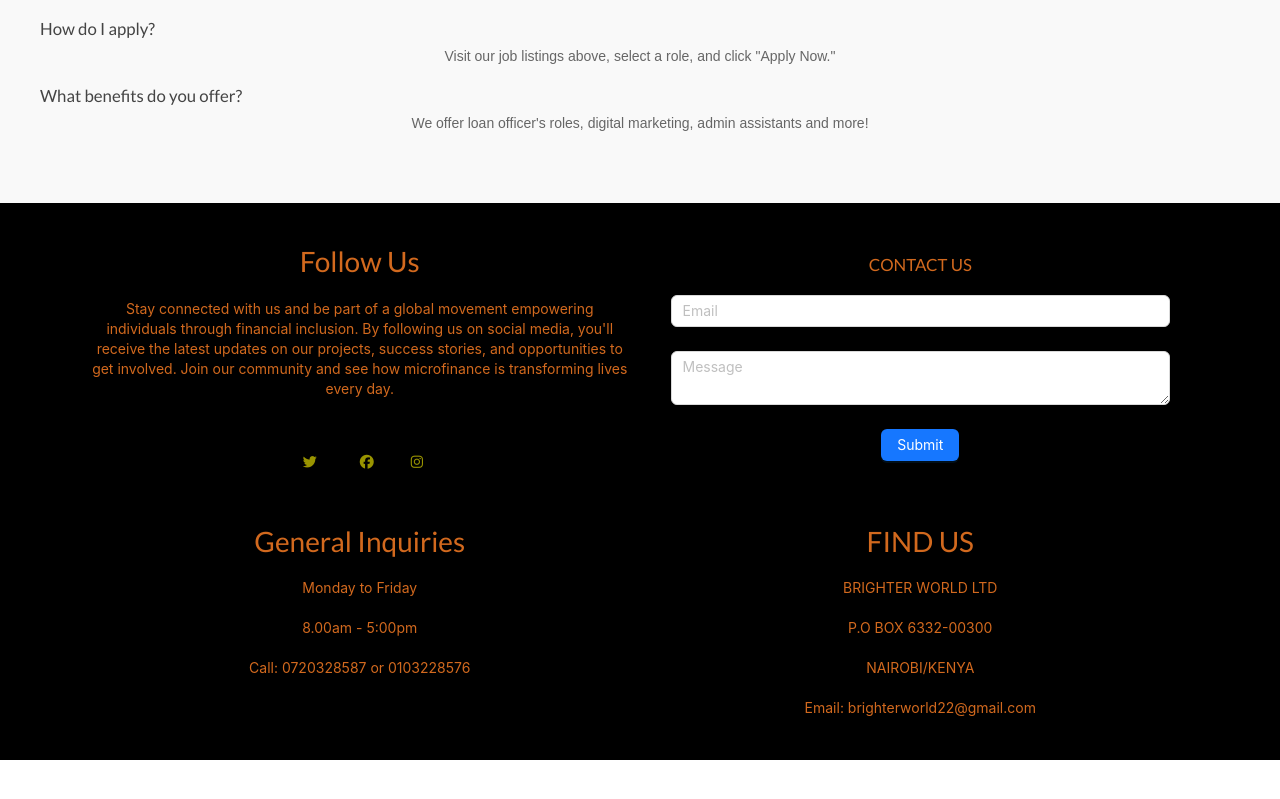
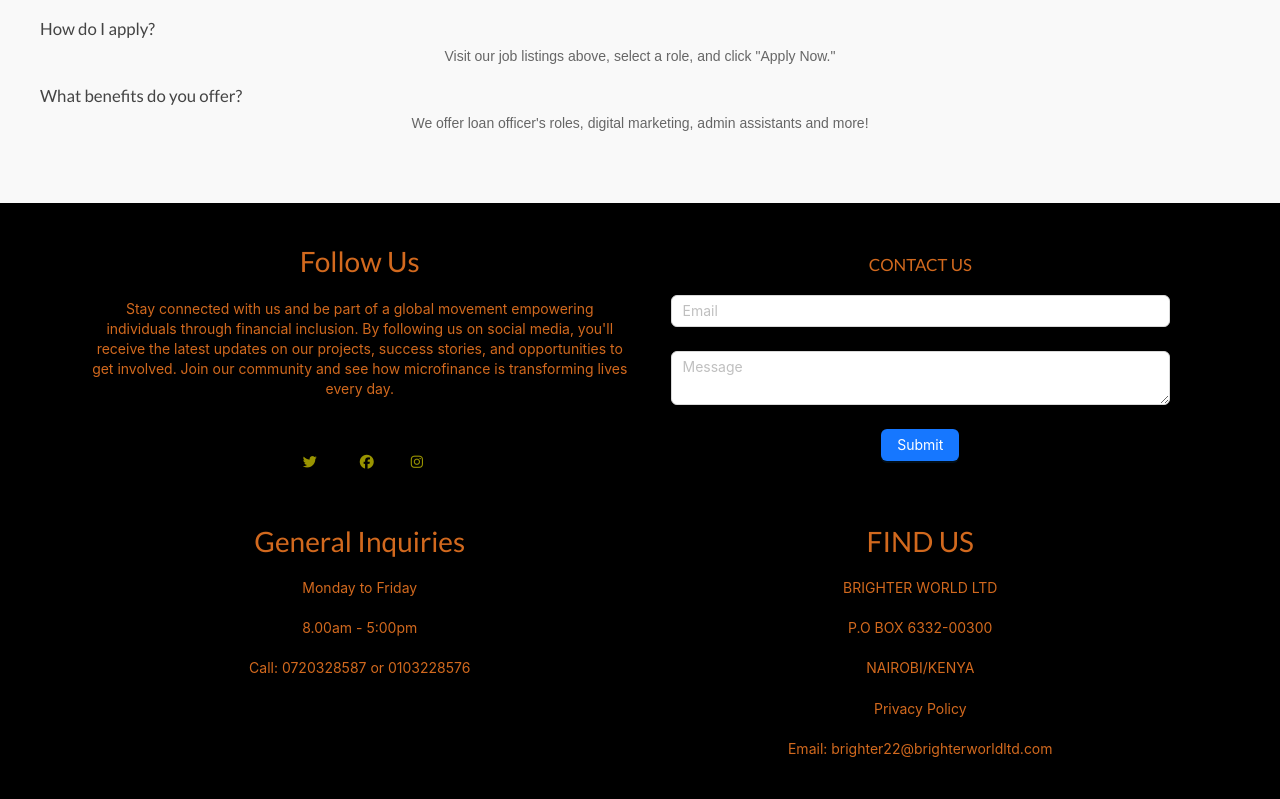
Before and after one commit to Giddy14hs/FIFA, a React (Create React App) app in the folder client/: page /careers in a window 1280 px wide. Shown: the part 844-1643 px from the top of the page. Before the commit the page ends 1604 px from the top, so only its background shows below. Built offline with nearby package versions, Linux system fonts and the light colour scheme; no server answers.

Commit message:
privacy+policy

```diff
--- a/client/src/components/footer/footer.css
+++ b/client/src/components/footer/footer.css
@@ -47,3 +47,11 @@
 #footer{
   width: 100%;
 }
+#footer a {
+  color: chocolate;  /* Match the text color */
+  text-decoration: none; /* Remove underline */
+}
+
+#footer a:hover {
+  text-decoration: underline; /* Optional: Add underline on hover */
+}
--- a/client/src/components/footer/footer.jsx
+++ b/client/src/components/footer/footer.jsx
@@ -76,7 +76,8 @@ const Footer = () => {
                   <p>BRIGHTER WORLD LTD</p>
                   <p>P.O BOX 6332-00300</p>
                   <p>NAIROBI/KENYA</p>
-                  <p>Email: brighterworld22@gmail.com</p>
+                  <a href='/privacypolicy' alt="PrivacyPolicy">Privacy Policy</a>
+                  <p>Email: brighter22@brighterworldltd.com</p>
                 </div>
               </div>
             </div>
```
